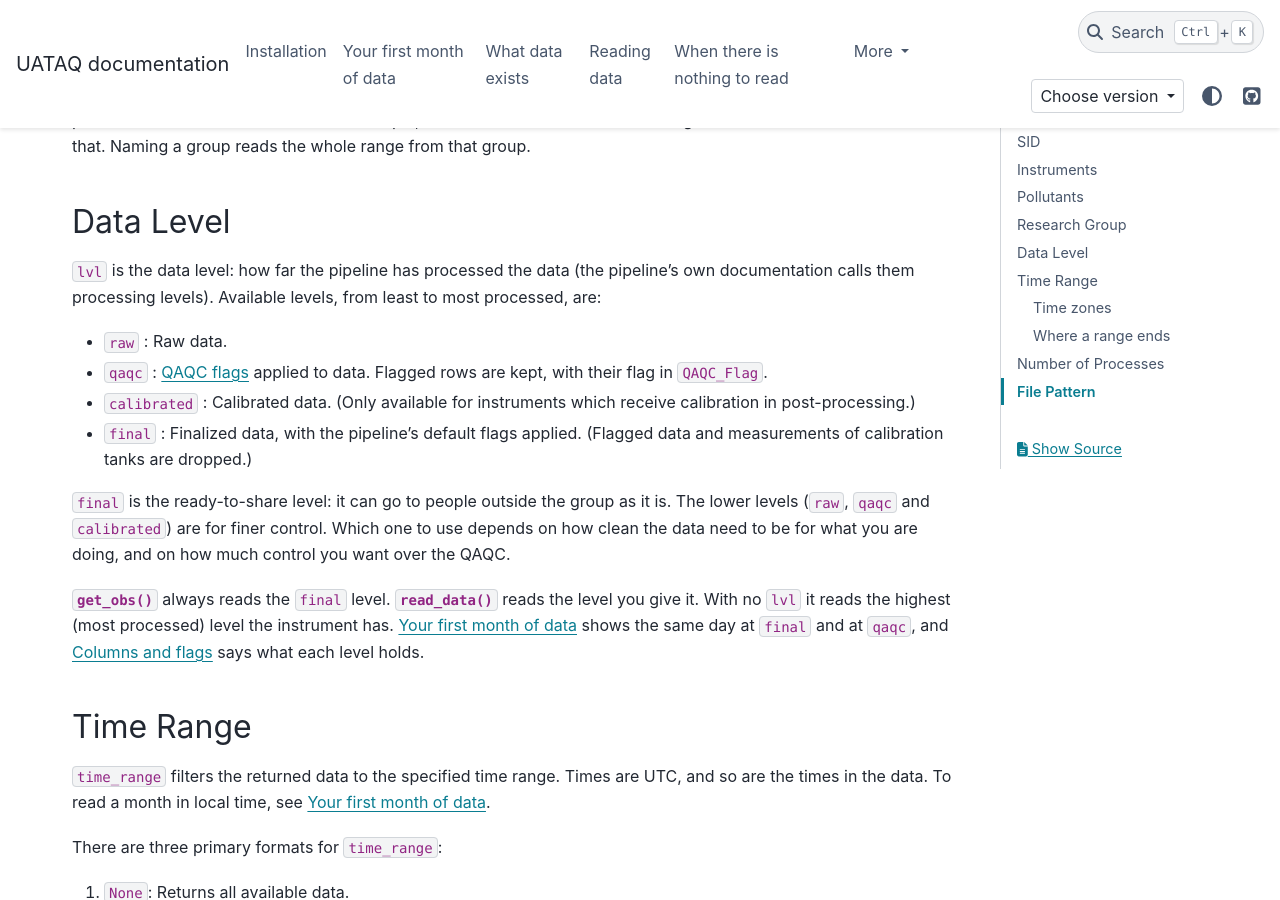
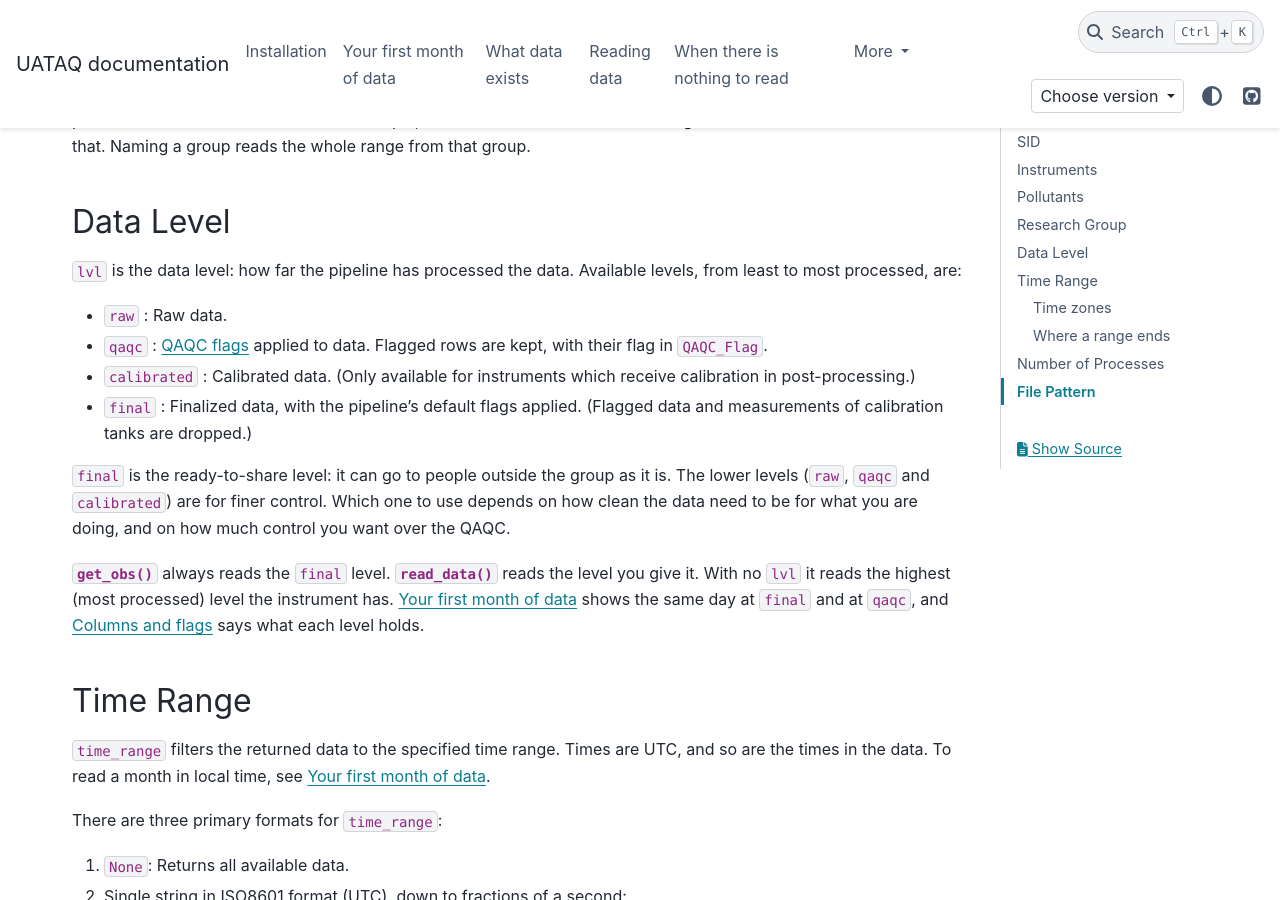
Before and after one commit to jmineau/uataq, a Sphinx documentation site: the page built from docs/input_parameters.rst, in a window 1280 px wide and 900 px high, scrolled down 1067 px. Built offline with Sphinx 7.4.7 and the PyData theme 0.15.4, drawn with Linux system fonts in a browser that asks for light colours.

Commit message:
docs: drop the sentence about the pipeline's "processing levels"
The "Data Level" section of the Input Parameters page no longer says the pipeline's own documentation calls the levels processing levels, and the CHANGELOG entry for the wording change no longer mentions it.

```diff
--- a/docs/input_parameters.rst
+++ b/docs/input_parameters.rst
@@ -64,8 +64,7 @@ from that group.
 Data Level
 ----------
 
-``lvl`` is the data level: how far the pipeline has processed the data (the
-pipeline's own documentation calls them processing levels).
+``lvl`` is the data level: how far the pipeline has processed the data.
 Available levels, from least to most processed, are:
 
 - ``raw`` : Raw data.
```
Also changed, not shown: CHANGELOG.md (+3 -4 lines).
